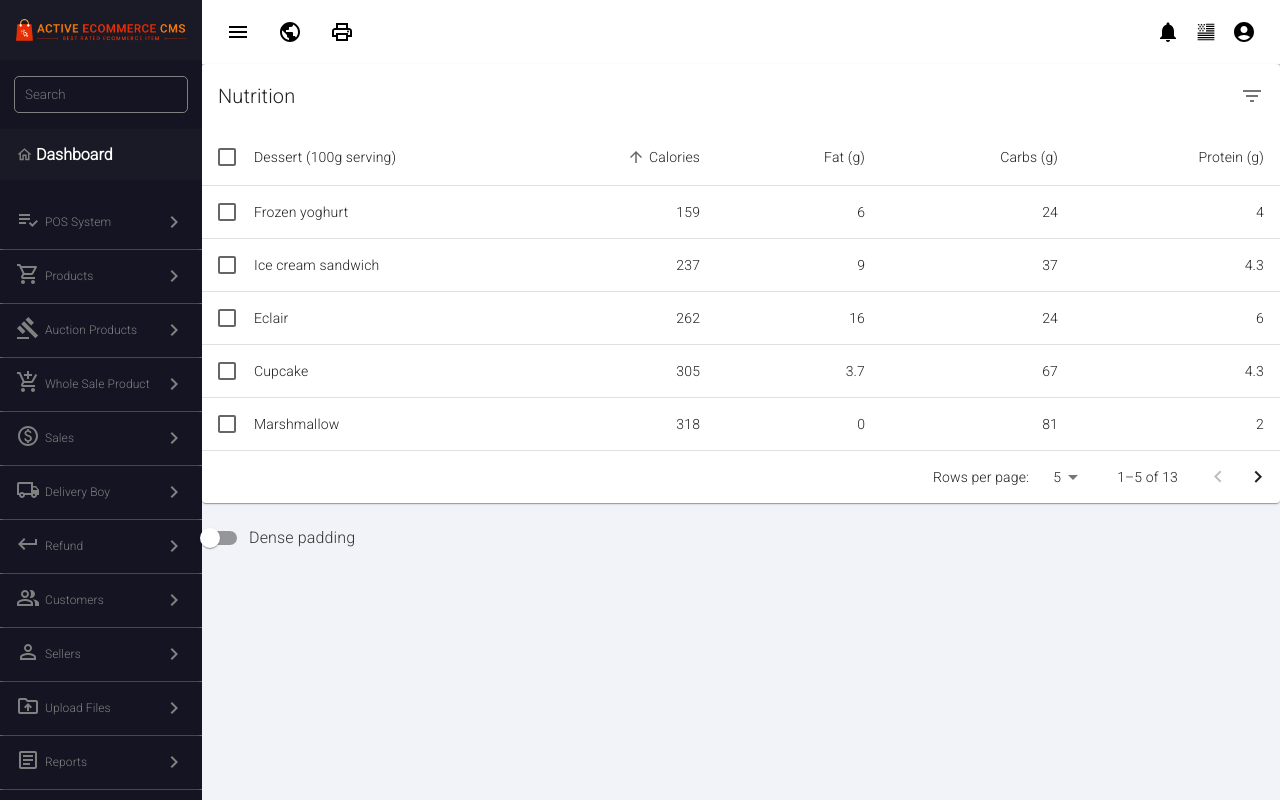
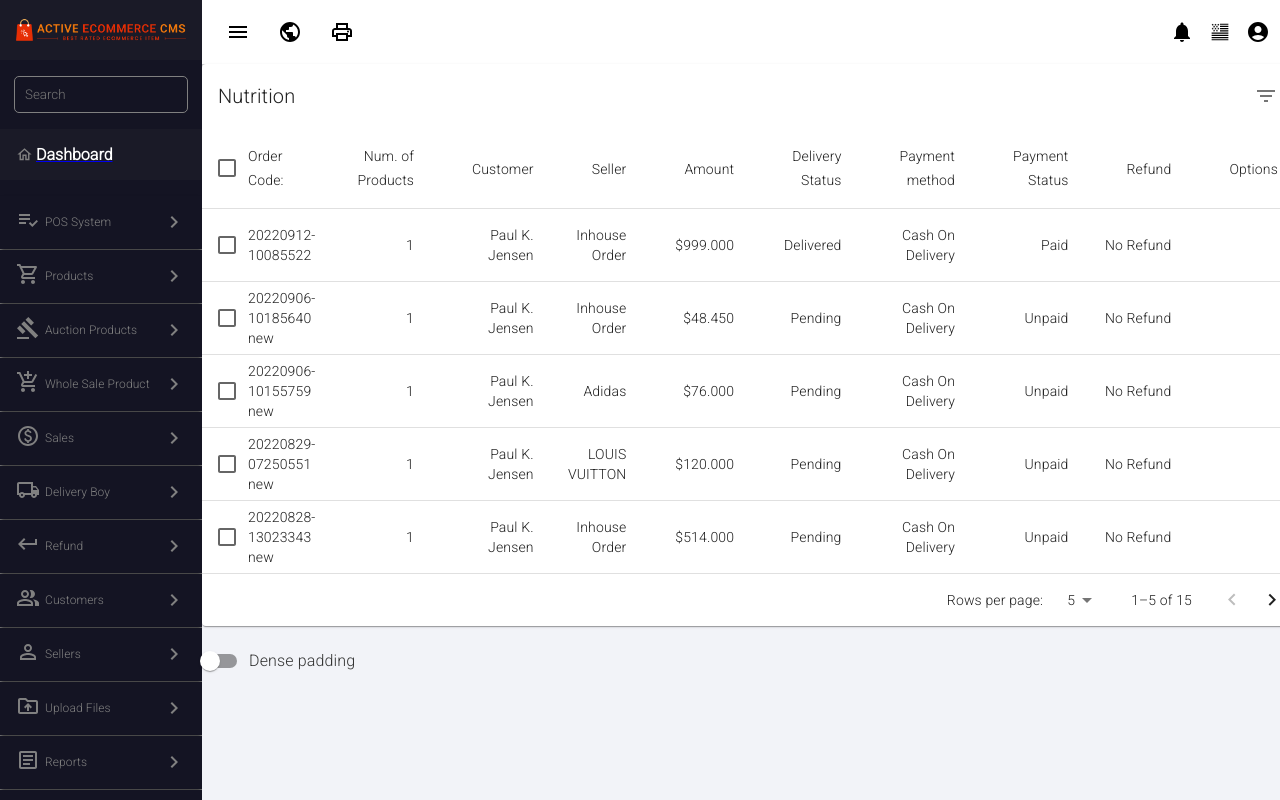
Before and after one commit to africommerce/africommerce-saas, a React (Create React App) app: page /admin in a window 1280 px wide. Built offline with nearby package versions, Linux system fonts and the light colour scheme.

Commit message:
seventh commit

```diff
--- a/src/components/admin/Body.jsx
+++ b/src/components/admin/Body.jsx
@@ -38,30 +38,38 @@ const Container = styled.div`
 
 // AllOders
 
-  function createData(name, calories, fat, carbs, protein) {
+  function createData(name, Num, Customer, Seller, Amount, Delivery, method, status, Refund, Option) {
     return {
       name,
-      calories,
-      fat,
-      carbs,
-      protein,
+      Num,
+      Customer,
+      Seller,
+      Amount,
+      Delivery,
+      method,
+      status,
+      Refund,
+      Option,
     };
   }
 
   const rows = [
-    createData('Cupcake', 305, 3.7, 67, 4.3),
-    createData('Donut', 452, 25.0, 51, 4.9),
-    createData('Eclair', 262, 16.0, 24, 6.0),
-    createData('Frozen yoghurt', 159, 6.0, 24, 4.0),
-    createData('Gingerbread', 356, 16.0, 49, 3.9),
-    createData('Honeycomb', 408, 3.2, 87, 6.5),
-    createData('Ice cream sandwich', 237, 9.0, 37, 4.3),
-    createData('Jelly Bean', 375, 0.0, 94, 0.0),
-    createData('KitKat', 518, 26.0, 65, 7.0),
-    createData('Lollipop', 392, 0.2, 98, 0.0),
-    createData('Marshmallow', 318, 0, 81, 2.0),
-    createData('Nougat', 360, 19.0, 9, 37.0),
-    createData('Oreo', 437, 18.0, 63, 4.0),
+    createData('20220912-10085522	', 1, 'Paul K. Jensen	', 'Inhouse Order	', '$999.000', 'Delivered', 'Cash On Delivery', 'Paid', 'No Refund'),
+    createData('20220906-10185640 new	', 1, 'Paul K. Jensen	', 'Inhouse Order	', '$48.450	', 'Pending', 'Cash On Delivery', 'Unpaid', 'No Refund'),
+    createData('20220906-10155759 new	', 1, 'Paul K. Jensen	', 'Adidas', '$76.000', 'Pending', 'Cash On Delivery', 'Unpaid', 'No Refund'),
+    createData('20220829-07250551 new	', 1, 'Paul K. Jensen	', 'LOUIS VUITTON	', '$120.000', 'Pending', 'Cash On Delivery', 'Unpaid', 'No Refund'),
+    createData('20220828-13023343 new	', 1, 'Paul K. Jensen	', 'Inhouse Order	', '$514.000', 'Pending', 'Cash On Delivery', 'Unpaid', 'No Refund'),
+    createData('20220828-12334652	', 1, 'Paul K. Jensen	', 'Inhouse Order	', '$190.000', 'Delivered', 'Wallet', 'Paid', 'No Refund'),
+    createData('20220828-12322996 new	', 1, 'Paul K. Jensen	', 'Adidas', '$64.000', 'Pending', 'Cash On Delivery', 'Unpaid', 'No Refund'),
+    createData('20220726-08275357 new	', 1, 'Paul K. Jensen	', 'Filon Asset Store	', '$113.300', 'Delivered', 'Cash On Delivery', 'Paid', 'No Refund'),
+    createData('20220726-08040637	', 1, 'Paul K. Jensen	', 'Filon Asset Store	', '$23.800', 'Delivered', 'Cash On Delivery', 'Paid', 'No Refund'),
+    createData('20220612-09093535 new	', 1, 'Paul K. Jensen	', 'Inhouse Order	', '$72.000', 'Pending', 'Cash On Delivery', 'Unpaid', 'No Refund'),
+    createData('20220605-10102737 new	', 1, 'Paul K. Jensen	', 'Inhouse Order	', '$450.000', 'Delivered', 'Cash On Delivery', 'Paid', 'No Refund'),
+    createData('20220602-13204496	', 1, 'Paul K. Jensen	', 'Adidas', '$64.000', 'Delivered', 'Cash On Delivery', 'Paid', 'No Refund'),
+    createData('20220602-13132071 new	', 1, 'Paul K. Jensen	', 'LOUIS VUITTON	', '$80.000	', 'Pending', 'Cash On Delivery', 'Unpaid', 'No Refund'),
+    createData('20220602-13120531 new	', 1, 'Paul K. Jensen	', 'Inhouse Order	', '$120.000	', 'Pending', 'Cash On Delivery', 'Unpaid', 'No Refund'),
+    createData('20220428-06353357 new	', 1, 'Paul K. Jensen	', 'Inhouse Order	', '$36.720	', 'Picked Up', 'Cash On Delivery', 'Unpaid', 'No Refund'),
+
   ];
 
   function descendingComparator(a, b, orderBy) {
@@ -96,34 +104,64 @@ const Container = styled.div`
 
   const headCells = [
     {
-      id: 'name',
+      id: 'Order Code:',
       numeric: false,
       disablePadding: true,
-      label: 'Dessert (100g serving)',
+      label: 'Order Code:',
     },
     {
-      id: 'calories',
+      id: 'Num. of Products',
       numeric: true,
       disablePadding: false,
-      label: 'Calories',
+      label: 'Num. of Products',
     },
     {
-      id: 'fat',
+      id: 'Customer',
       numeric: true,
       disablePadding: false,
-      label: 'Fat (g)',
+      label: 'Customer',
     },
     {
-      id: 'carbs',
+      id: 'Seller',
       numeric: true,
       disablePadding: false,
-      label: 'Carbs (g)',
+      label: 'Seller',
     },
     {
-      id: 'protein',
+      id: 'Amount',
       numeric: true,
       disablePadding: false,
-      label: 'Protein (g)',
+      label: 'Amount',
+    },
+    {
+      id: 'Delivery Status',
+      numeric: true,
+      disablePadding: false,
+      label: 'Delivery Status',
+    },
+    {
+      id: 'Payment method	',
+      numeric: true,
+      disablePadding: false,
+      label: 'Payment method	',
+    },
+    {
+      id: 'Payment Status	',
+      numeric: true,
+      disablePadding: false,
+      label: 'Payment Status	',
+    },
+    {
+      id: 'Refund',
+      numeric: true,
+      disablePadding: false,
+      label: 'Refund',
+    },
+    {
+      id: 'Options',
+      numeric: true,
+      disablePadding: false,
+      label: 'Options',
     },
   ];
 
@@ -365,10 +403,15 @@ const Container = styled.div`
                         >
                           {row.name}
                         </TableCell>
-                        <TableCell align="right">{row.calories}</TableCell>
-                        <TableCell align="right">{row.fat}</TableCell>
-                        <TableCell align="right">{row.carbs}</TableCell>
-                        <TableCell align="right">{row.protein}</TableCell>
+                        <TableCell align="right">{row.Num}</TableCell>
+                        <TableCell align="right">{row.Customer}</TableCell>
+                        <TableCell align="right">{row.Seller}</TableCell>
+                        <TableCell align="right">{row.Amount}</TableCell>
+                        <TableCell align="right">{row.Delivery}</TableCell>
+                        <TableCell align="right">{row.method}</TableCell>
+                        <TableCell align="right">{row.status}</TableCell>
+                        <TableCell align="right">{row.Refund}</TableCell>
+                        <TableCell align="right">{row.Option}</TableCell>
                       </TableRow>
                     );
                   })}
@@ -385,7 +428,7 @@ const Container = styled.div`
             </Table>
           </TableContainer>
           <TablePagination
-            rowsPerPageOptions={[5, 10, 25]}
+            rowsPerPageOptions={[5, 10, 15]}
             component="div"
             count={rows.length}
             rowsPerPage={rowsPerPage}
```
